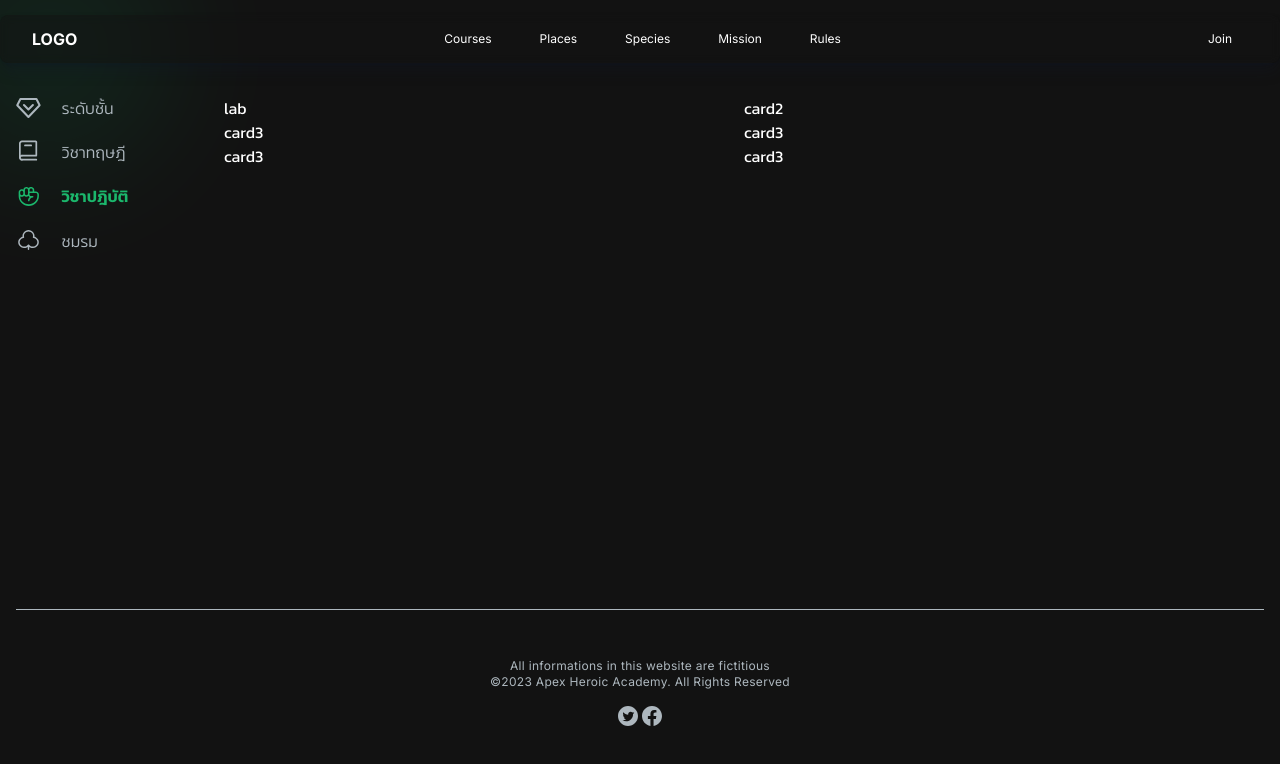
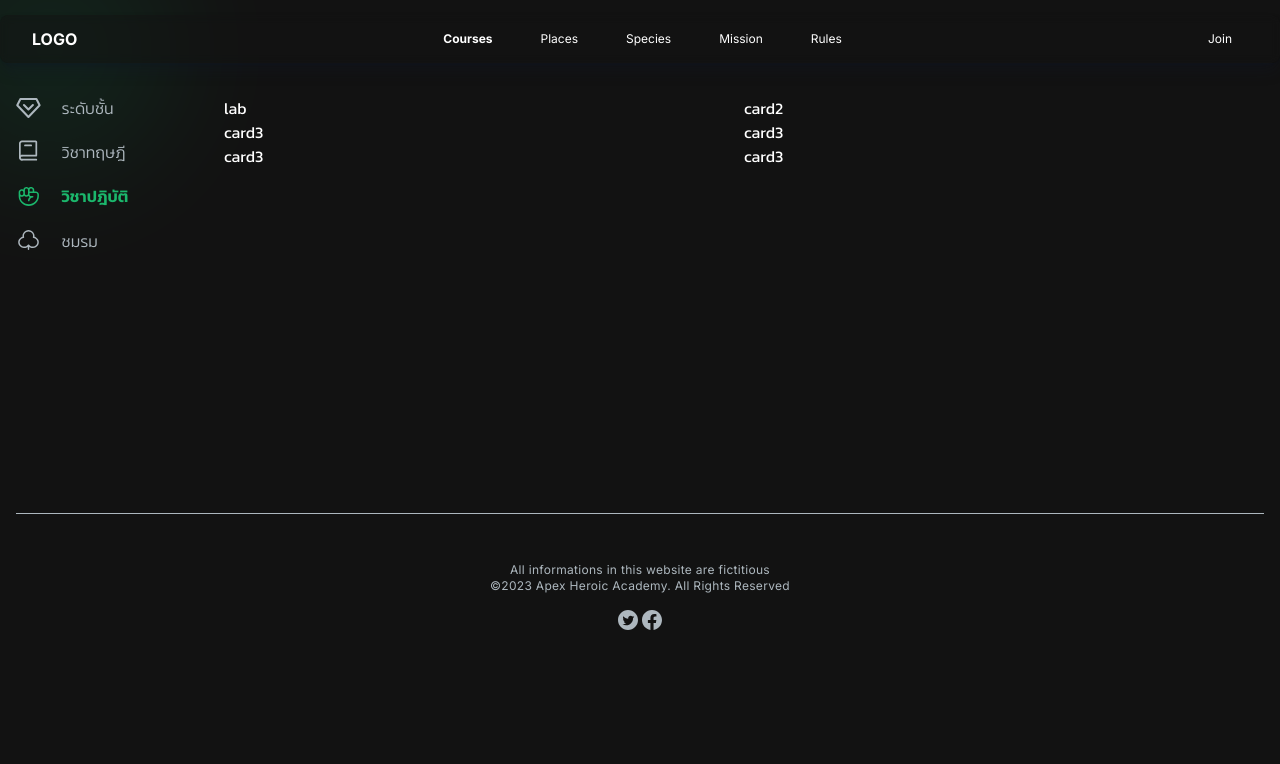
Before and after one commit to SutheeraP/AHA_AU, a Next.js app in the folder aha_au/: page /courses/lab in a window 1280 px wide. Shown: the top 764 px of the page. Built offline with nearby package versions, Linux system fonts and the light colour scheme.

Commit message:
Update nav

```diff
--- a/aha_au/src/app/component/Navbar.js
+++ b/aha_au/src/app/component/Navbar.js
@@ -7,7 +7,8 @@ import Link from "next/link";
 import { usePathname } from "next/navigation";
 
 const Navbar = () => {
-  const path = usePathname();
+  const path1 = usePathname().split("/");
+  const path = "/" + path1[1];
   const [isClick, setisClick] = useState(false);
 
   const toggleNav = () => {
--- a/aha_au/src/app/courses/Maincourse.js
+++ b/aha_au/src/app/courses/Maincourse.js
@@ -15,10 +15,10 @@ const Maincourse = ({content}) => {
       <div className="absolute left-[-200px] top-[-200px]">
         <GreenBlur />
       </div>
-      <div className="absolute left-[-200px] md:left-[0px] top-[1500px]">
+      <div className="absolute left-[-200px] top-[1500px]">
         <GreenBlur />
       </div>
-      <div className="absolute right-[-200px] md:right-[0px] top-[900px]">
+      <div className="absolute right-[-200px] md:right-[0px] top-[800px]">
         <GreenBlur />
       </div>
       <Navbar />
@@ -29,7 +29,7 @@ const Maincourse = ({content}) => {
 
       {/* content */}
       <div className={kanit.className}>
-        <div className="relative py-24 container mx-auto px-4">
+        <div className="relative pt-24 container mx-auto px-4">
           <div className="md:grid md:grid-cols-12">
             <div className="hidden md:grid md:col-span-2">
               <Navcourse />
--- a/aha_au/src/app/courses/page.js
+++ b/aha_au/src/app/courses/page.js
@@ -99,7 +99,7 @@ export default function page() {
   ];
 
   const content = (
-    <div className="mb-24">
+    <div className="mb-24 md:mb-0">
       <div className="flex flex-col gap-4">
         <div className="text-xl">About</div>
         <hr />
```
